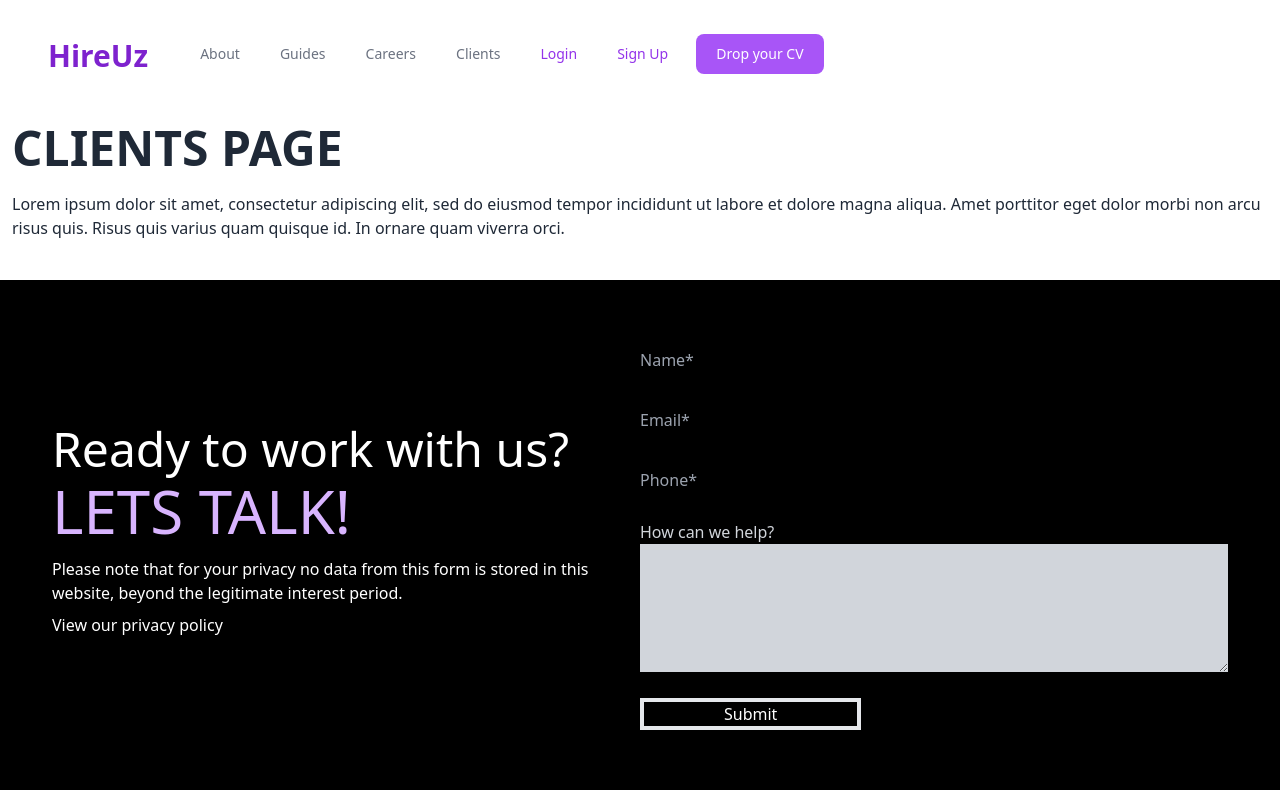
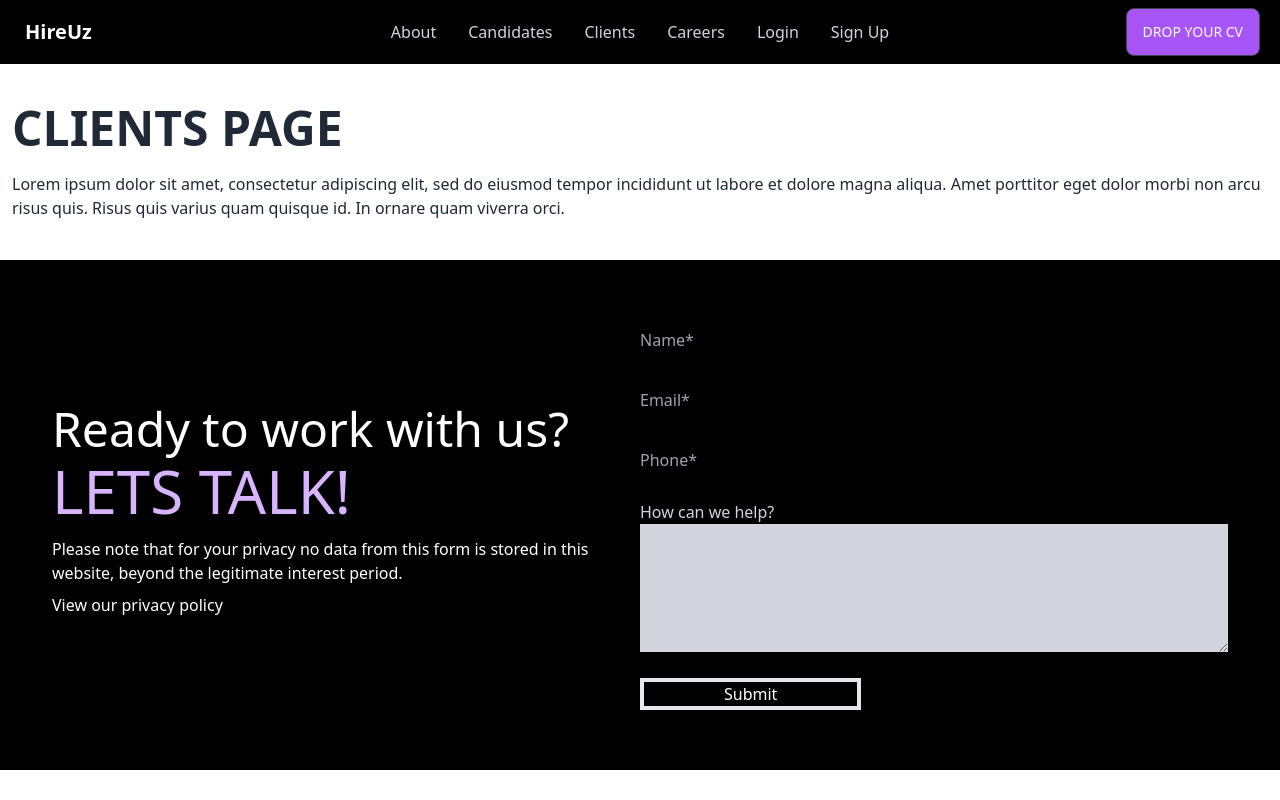
Before and after one commit to uzma981/HireUz, a React (Vite) app: page /clients in a window 1280 px wide. Built offline with nearby package versions, Linux system fonts and the light colour scheme; what @shrutibalasa/tailwind-grid-auto-fit would draw is missing.

Commit message:
Navbar changed

```diff
--- a/src/App.jsx
+++ b/src/App.jsx
@@ -15,7 +15,7 @@ import { BrowserRouter as Router, Route, Routes } from "react-router-dom";
 function App() {
   return (
     <Router>
-      <Navbar />
+      <Navbar2 />
       <Routes>
         <Route path="/" element={<Home />}></Route>
         <Route path="/about" element={<About />}></Route>
--- a/src/components/About.jsx
+++ b/src/components/About.jsx
@@ -17,8 +17,8 @@ export default function About() {
         </div>
       </div>
 
-      <section className="py-10 bg-black ">
-        <div className="mx-auto max-w-7xl px-6 lg:px-2">
+      <section className="py-10 bg-black justify-center ">
+        <div className="mx-auto max-w-7xl px-6 lg:px-2 ">
           <h1 className="text-3xl font-bold md:text-4xl text-white md:text-center">
             Our company values.
           </h1>
@@ -26,7 +26,7 @@ export default function About() {
             Guided by these values, we strive to make a positive impact in
             everything we do.
           </p>
-          <div className="mt-12 grid grid-auto-fit gap-10">
+          <div className="mt-12 grid grid-auto-fit gap-10 ">
             <div className="grid2-item card bg-base-100 shadow-xl image-full ">
               <figure>
                 <img src="src\img\landingpage.jpg" alt="honestyimage" />
--- a/src/components/Clients.jsx
+++ b/src/components/Clients.jsx
@@ -14,7 +14,7 @@ export default function Clients() {
           </p>
         </div>
       </section>
-      <div className="bg-black mt-5 py-10 md:px-10 md:py-10 ">
+      <div className="bg-black py-10 md:px-10 md:py-10 ">
         <section className="mt-5 mb-5 ">
           <div className="mr-3 ml-3 flex flex-col md:flex-row md:items-center">
             <div className="md:w-1/2 md:pr-10">
--- a/src/components/NavBar2.jsx
+++ b/src/components/NavBar2.jsx
@@ -4,10 +4,10 @@ import { Link } from "react-router-dom";
 export default function NavBar2() {
   const [isOpen, setIsOpen] = useState(false);
   return (
-    <div className="navbar bg-base-100">
+    <div className="navbar  bg-black">
       <div className="navbar-start">
         <div className="dropdown">
-          <label tabIndex={0} className="btn btn-ghost lg:hidden">
+          <label tabIndex={0} className="text-white btn btn-ghost lg:hidden">
             <svg
               xmlns="http://www.w3.org/2000/svg"
               className="h-5 w-5"
@@ -25,74 +25,81 @@ export default function NavBar2() {
           </label>
           <ul
             tabIndex={0}
-            className="menu menu-compact dropdown-content mt-3 p-2 shadow bg-base-100 rounded-box w-52"
+            className="menu menu-compact dropdown-content mt-3 p-2 shadow bg-base-100 rounded-box w-52 text-white"
           >
             <li>
-              <a>Item 1</a>
+              <Link to="/about" className="text-gray-500">
+                About
+              </Link>
             </li>
-            <li tabIndex={0}>
-              <a className="justify-between">
-                Parent
-                <svg
-                  className="fill-current"
-                  xmlns="http://www.w3.org/2000/svg"
-                  width="24"
-                  height="24"
-                  viewBox="0 0 24 24"
-                >
-                  <path d="M8.59,16.58L13.17,12L8.59,7.41L10,6L16,12L10,18L8.59,16.58Z" />
-                </svg>
-              </a>
-              <ul className="p-2">
+
             <li>
-                  <a>Submenu 1</a>
+              <a className=" text-gray-500">Candidates</a>
             </li>
             <li>
-                  <a>Submenu 2</a>
-                </li>
-              </ul>
+              <Link to="/clients" className="text-gray-500">
+                Clients
+              </Link>
             </li>
             <li>
-              <a>Item 3</a>
+              <Link to="/careers" className="text-gray-500">
+                Careers
+              </Link>
+            </li>
+            <li>
+              <Link to="/login" className="text-gray-500">
+                Login
+              </Link>
+            </li>
+            <li>
+              <Link to="/signup" className="text-gray-500">
+                Sign Up
+              </Link>
             </li>
           </ul>
         </div>
-        <a className="btn btn-ghost normal-case text-xl">daisyUI</a>
+
+        <Link className="btn btn-ghost normal-case text-xl text-white" to="/">
+          HireUz
+        </Link>
       </div>
       <div className="navbar-center hidden lg:flex">
         <ul className="menu menu-horizontal px-1">
           <li>
-            <a>Item 1</a>
+            <Link to="/about" className="text-gray-300">
+              About
+            </Link>
           </li>
-          <li tabIndex={0}>
-            <a>
-              Parent
-              <svg
-                className="fill-current"
-                xmlns="http://www.w3.org/2000/svg"
-                width="20"
-                height="20"
-                viewBox="0 0 24 24"
-              >
-                <path d="M7.41,8.58L12,13.17L16.59,8.58L18,10L12,16L6,10L7.41,8.58Z" />
-              </svg>
-            </a>
-            <ul className="p-2">
+
           <li>
-                <a>Submenu 1</a>
+            <a className="text-gray-300">Candidates</a>
           </li>
           <li>
-                <a>Submenu 2</a>
-              </li>
-            </ul>
+            <Link to="/clients" className="text-gray-300">
+              Clients
+            </Link>
           </li>
           <li>
-            <a>Item 3</a>
+            <Link to="/careers" className="text-gray-300">
+              Careers
+            </Link>
+          </li>
+          <li>
+            <Link to="/login" className="text-gray-300">
+              Login
+            </Link>
+          </li>
+          <li>
+            <Link to="/signup" className="text-gray-300">
+              Sign Up
+            </Link>
           </li>
         </ul>
       </div>
       <div className="navbar-end">
-        <a className="btn">Get started</a>
+        <a className="btn bg-purple-500 hover:bg-purple-900 font-medium mr-3">
+          Drop your CV
+        </a>
       </div>
     </div>
   );
```
Lines whose indentation alone changed are shown as unchanged.
